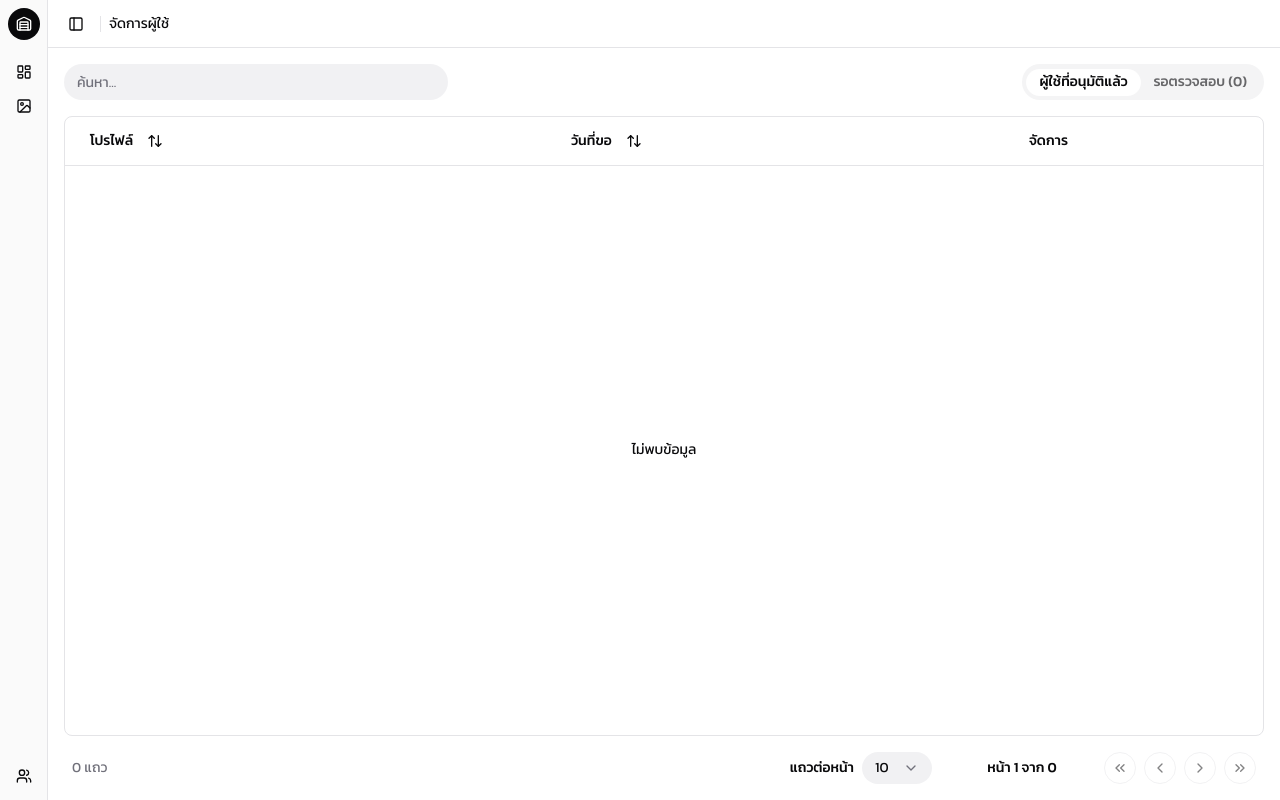
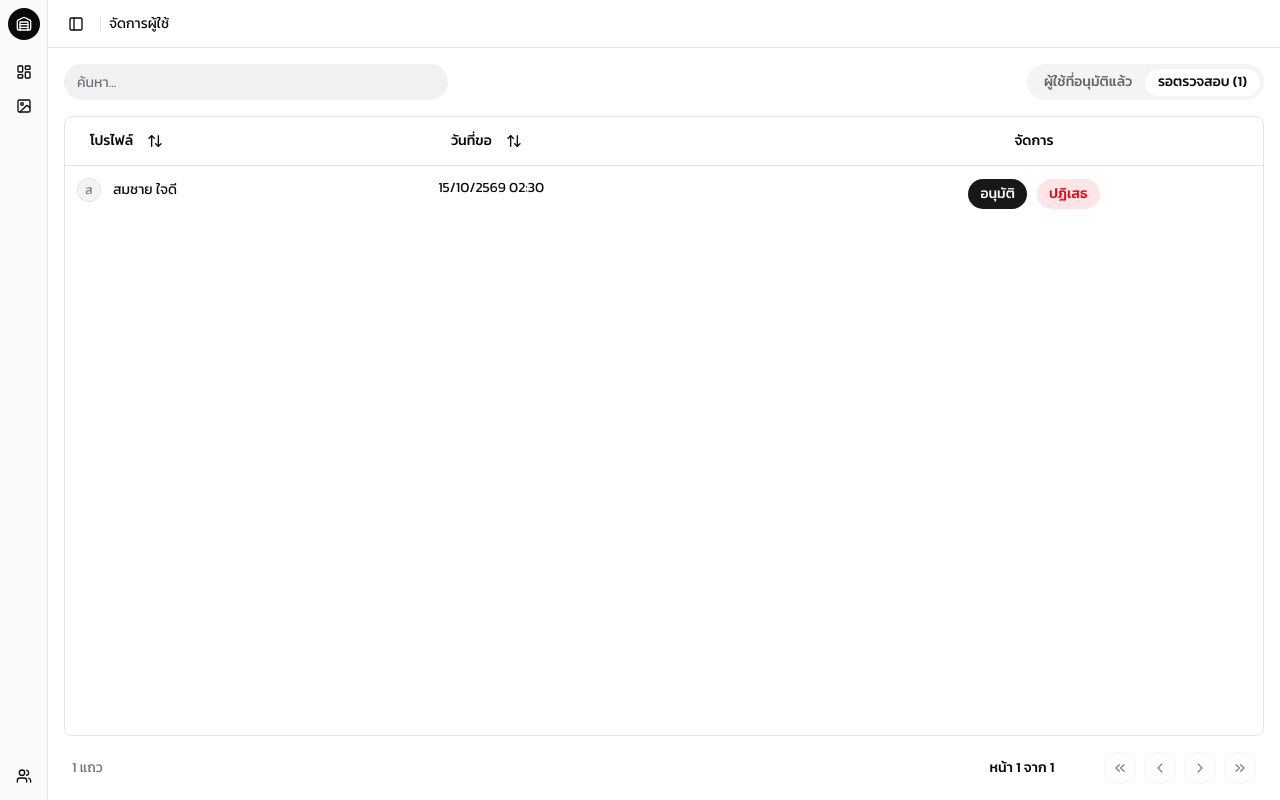
Before and after one commit to gummylab/warehouse-old, a Next.js app: page /register in a window 1280 px wide. Built offline with nearby package versions, Linux system fonts and the light colour scheme.

Commit message:
Feature: register UI tweaks + mock user data

```diff
--- a/app/(admin)/register/columns.tsx
+++ b/app/(admin)/register/columns.tsx
@@ -63,13 +63,27 @@ export const requestedAtColumn = columnHelper.accessor('requestedAt', {
     </Button>
   ),
   // ISO strings sort chronologically, so the alphanumeric sort works as-is.
-  cell: ({ getValue }) => new Date(getValue()).toLocaleDateString('th-TH'),
+  // Explicit units keep seconds out of the displayed time.
+  cell: ({ getValue }) =>
+    new Date(getValue()).toLocaleString('th-TH', {
+      year: 'numeric',
+      month: 'numeric',
+      day: 'numeric',
+      hour: '2-digit',
+      minute: '2-digit',
+    }),
 })
+
+// Shared header for both action columns: the inner div beats the th's
+// text-left default so the label centers over the column content.
+export const actionsHeader = <div className="text-center">จัดการ</div>
 
 const actionsColumn = columnHelper.display({
   id: 'actions',
-  header: 'จัดการ',
+  // Renderer function: TanStack's header type rejects a bare Element.
+  header: () => actionsHeader,
   cell: () => (
+    <div className="flex justify-center">
       <DropdownMenu>
         <DropdownMenuTrigger
           render={<Button variant="ghost" className="h-8 w-8 p-0" />}
@@ -83,6 +97,7 @@ const actionsColumn = columnHelper.display({
           <DropdownMenuItem variant="destructive">เพิกถอนสิทธิ์</DropdownMenuItem>
         </DropdownMenuContent>
       </DropdownMenu>
+    </div>
   ),
 })
 
--- /dev/null
+++ b/app/(admin)/register/mock-users.ts
@@ -0,0 +1,14 @@
+import { type RegisterUser } from './columns'
+
+// Temporary stand-in until the user API exists: swap the import in page.tsx
+// for a real fetch when it lands, then delete this file.
+export const mockUsers: RegisterUser[] = [
+  {
+    id: 'U-0001',
+    displayName: 'สมชาย ใจดี',
+    // No URL: renders the letter fallback, no network needed. Add a picture
+    // URL here to test the avatar image path.
+    status: 'pending',
+    requestedAt: '2026-10-15T09:30:00+07:00',
+  },
+]
--- a/app/(admin)/register/page.tsx
+++ b/app/(admin)/register/page.tsx
@@ -3,15 +3,16 @@ import type { Metadata } from 'next'
 import { PAGE_TITLES } from '@/lib/page-titles'
 
 import { type RegisterUser } from './columns'
+import { mockUsers } from './mock-users'
 import { RegisterView } from './register-view'
 
 export const metadata: Metadata = {
   title: PAGE_TITLES['/register'],
 }
 
-// No backend yet: replace with a real fetch when the user API exists, then
-// the status split below keeps working as-is.
-const users: RegisterUser[] = []
+// No backend yet: mock data stands in for the real fetch. When the user API
+// exists, replace `mockUsers` with it and the status split keeps working.
+const users: RegisterUser[] = mockUsers
 const approvedUsers = users.filter((user) => user.status === 'approved')
 const pendingUsers = users.filter((user) => user.status === 'pending')
 
--- a/app/(admin)/register/pending-columns.tsx
+++ b/app/(admin)/register/pending-columns.tsx
@@ -5,7 +5,7 @@ import { createColumnHelper } from '@tanstack/react-table'
 import { type DataTableFeatures } from '@/components/data-table/data-table-features'
 import { Button } from '@/components/ui/button'
 
-import { profileColumn, requestedAtColumn, type RegisterUser } from './columns'
+import { actionsHeader, profileColumn, requestedAtColumn, type RegisterUser } from './columns'
 
 const columnHelper = createColumnHelper<DataTableFeatures, RegisterUser>()
 
@@ -17,9 +17,9 @@ export const pendingColumns = columnHelper.columns([
   requestedAtColumn,
   columnHelper.display({
     id: 'actions',
-    header: 'จัดการ',
+    header: () => actionsHeader,
     cell: () => (
-      <div className="flex gap-2">
+      <div className="flex justify-center gap-2">
         {/* TODO: wire approve to the backend API when it exists. */}
         <Button size="sm">อนุมัติ</Button>
         {/* TODO: wire reject to the backend API when it exists. */}
--- a/components/data-table/data-table-pagination.tsx
+++ b/components/data-table/data-table-pagination.tsx
@@ -7,23 +7,15 @@ import {
 } from 'lucide-react'
 
 import { Button } from '@/components/ui/button'
-import {
-  Select,
-  SelectContent,
-  SelectItem,
-  SelectTrigger,
-  SelectValue,
-} from '@/components/ui/select'
 
 import { type DataTableFeatures } from './data-table-features'
-
-const PAGE_SIZES = [10, 20, 25, 50]
 
 interface DataTablePaginationProps<TData extends RowData> {
   table: ReactTable<DataTableFeatures, TData>
 }
 
-// Footer controls: total rows, rows per page, and page navigation.
+// Footer controls: total rows and page navigation. Page size is fixed in
+// DataTable's initial state, so there is no rows-per-page selector here.
 // Shared by every data table so the pagination UI stays consistent.
 export function DataTablePagination<TData extends RowData>({
   table,
@@ -34,24 +26,6 @@ export function DataTablePagination<TData extends RowData>({
         {table.getFilteredRowModel().rows.length} แถว
       </div>
       <div className="flex items-center space-x-6 lg:space-x-8">
-        <div className="flex items-center space-x-2">
-          <p className="text-sm font-medium">แถวต่อหน้า</p>
-          <Select
-            value={String(table.state.pagination.pageSize)}
-            onValueChange={(value) => table.setPageSize(Number(value))}
-          >
-            <SelectTrigger size="sm" className="h-8 w-[70px]">
-              <SelectValue />
-            </SelectTrigger>
-            <SelectContent side="top">
-              {PAGE_SIZES.map((size) => (
-                <SelectItem key={size} value={String(size)}>
-                  {size}
-                </SelectItem>
-              ))}
-            </SelectContent>
-          </Select>
-        </div>
         <div className="flex w-[100px] items-center justify-center text-sm font-medium">
           หน้า {table.state.pagination.pageIndex + 1} จาก {table.getPageCount()}
         </div>
--- a/components/data-table/data-table.tsx
+++ b/components/data-table/data-table.tsx
@@ -40,6 +40,11 @@ export function DataTable<TData extends RowData>({ columns, data, searchColumn,
       sorting,
       columnFilters,
     },
+    // Fixed at 50 rows per page: the rows-per-page selector was removed
+    // on purpose, so there is no reason to keep this state dynamic.
+    initialState: {
+      pagination: { pageIndex: 0, pageSize: 50 },
+    },
   })
 
   return (
@@ -60,8 +65,10 @@ export function DataTable<TData extends RowData>({ columns, data, searchColumn,
         </div>
       )}
       {/* flex-1 fills the leftover height; the data-slot variant passes h-full
-          down to shadcn's wrapper div, which className on <Table> cannot reach. */}
-      <div className="flex-1 overflow-hidden rounded-md border [&>[data-slot=table-container]]:h-full">
+          down to shadcn's wrapper div, which className on <Table> cannot reach.
+          h-full makes the table distribute spare height across rows, so cells
+          get align-top! to pin content up top instead of floating mid-row. */}
+      <div className="flex-1 overflow-hidden rounded-md border *:data-[slot=table-container]:h-full">
         <Table className="h-full">
           <TableHeader>
             {table.getHeaderGroups().map((headerGroup) => (
@@ -82,7 +89,7 @@ export function DataTable<TData extends RowData>({ columns, data, searchColumn,
                       column-visibility feature is not registered, so no column
                       can be hidden and every cell renders. */}
                   {row.getAllCells().map((cell) => (
-                    <TableCell key={cell.id}>
+                    <TableCell key={cell.id} className="align-top!">
                       <table.FlexRender cell={cell} />
                     </TableCell>
                   ))}
```
Lines whose indentation alone changed are shown as unchanged.
